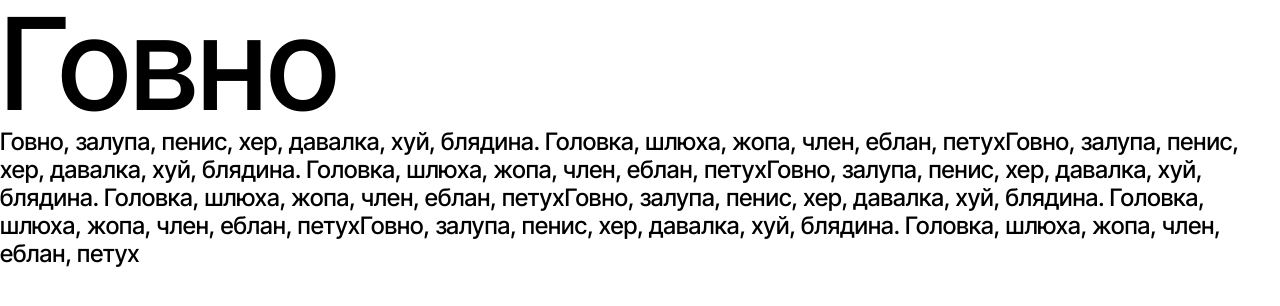
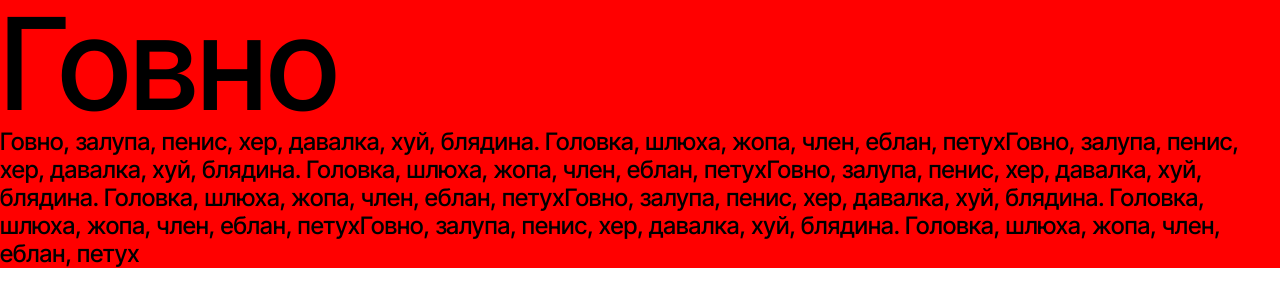
Before and after one commit to mongoliainner/act, a React (Create React App) app: page / in a window 1280 px wide. Shown: the top 306 px of the page. Built offline with nearby package versions, Linux system fonts and the light colour scheme.

Commit message:
added: Flex

```diff
--- /dev/null
+++ b/src/components/01_Atoms/Wrappers/Flex/Flex.jsx
@@ -0,0 +1,42 @@
+import React from "react";
+import styles from "./Flex.module.css";
+
+function Flex({
+  direction = "column",
+  wrap = "nowrap",
+  justifyContent = "flex-start",
+  alignItems = "flex-start",
+  paddingTop = "0",
+  paddingBottom = "0",
+  paddingLeft = "0",
+  paddingRight = "0",
+  gap = "10px",
+  width = "100%",
+  height = "100%",
+  className,
+  children,
+}) {
+  const combinedClassName = className
+    ? `${styles[className]} ${styles.text}`
+    : styles.flexWrapper;
+
+  return (
+    <div
+      className={combinedClassName}
+      style={{
+        flexDirection: direction,
+        flexWrap: wrap,
+        justifyContent: justifyContent,
+        alignItems: alignItems,
+        padding: `${paddingTop} ${paddingRight} ${paddingBottom} ${paddingLeft}`,
+        gap: gap,
+        width: width,
+        height: height,
+      }}
+    >
+      {children}
+    </div>
+  );
+}
+
+export default Flex;
--- /dev/null
+++ b/src/components/01_Atoms/Wrappers/Flex/Flex.module.css
@@ -0,0 +1,9 @@
+@import "../../../0_Tokens/Boiler.css";
+
+.flexWrapper {
+  background-color: blue;
+}
+
+.red {
+  background-color: red;
+}
--- a/src/components/05_Pages/Home.jsx
+++ b/src/components/05_Pages/Home.jsx
@@ -1,20 +1,25 @@
 import React from "react";
 import Headding from "../01_Atoms/Typography/Headding/Headding";
 import Base from "../01_Atoms/Typography/Base/Base";
+import Flex from "../01_Atoms/Wrappers/Flex/Flex";
 
 function Home() {
   return (
     <div className="App">
-      <Headding className="TitleLarge">Говно</Headding>
-      <Base>
-        Говно, залупа, пенис, хер, давалка, хуй, блядина. Головка, шлюха, жопа,
-        член, еблан, петухГовно, залупа, пенис, хер, давалка, хуй, блядина.
-        Головка, шлюха, жопа, член, еблан, петухГовно, залупа, пенис, хер,
-        давалка, хуй, блядина. Головка, шлюха, жопа, член, еблан, петухГовно,
-        залупа, пенис, хер, давалка, хуй, блядина. Головка, шлюха, жопа, член,
-        еблан, петухГовно, залупа, пенис, хер, давалка, хуй, блядина. Головка,
-        шлюха, жопа, член, еблан, петух
-      </Base>
+      <Flex>
+        <Flex className="red">
+          <Headding className="TitleLarge">Говно</Headding>
+          <Base>
+            Говно, залупа, пенис, хер, давалка, хуй, блядина. Головка, шлюха,
+            жопа, член, еблан, петухГовно, залупа, пенис, хер, давалка, хуй,
+            блядина. Головка, шлюха, жопа, член, еблан, петухГовно, залупа,
+            пенис, хер, давалка, хуй, блядина. Головка, шлюха, жопа, член,
+            еблан, петухГовно, залупа, пенис, хер, давалка, хуй, блядина.
+            Головка, шлюха, жопа, член, еблан, петухГовно, залупа, пенис, хер,
+            давалка, хуй, блядина. Головка, шлюха, жопа, член, еблан, петух
+          </Base>
+        </Flex>
+      </Flex>
     </div>
   );
 }
```
